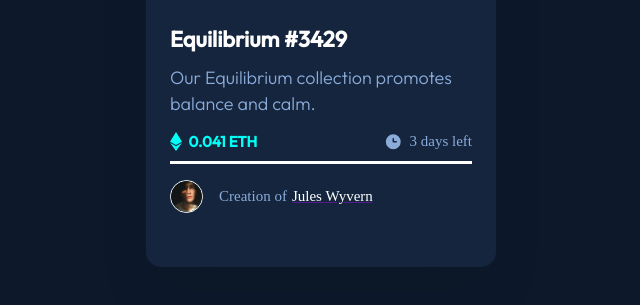
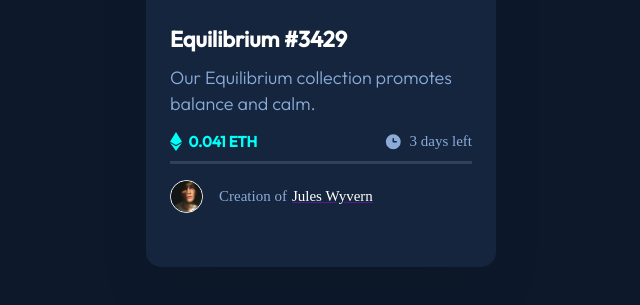
Before and after one commit to mnasr118/NFT-CARD-Front-END-Mentor, a plain HTML site: page index.html in a window 1536 px wide. Shown: the part 431-736 px from the top of the page, without its empty margins (447-1087 px from the left). Drawn offline with Linux system fonts and the light colour scheme.

Commit message:
attempt 2

```diff
--- a/styles/_card.scss
+++ b/styles/_card.scss
@@ -46,7 +46,7 @@
 
 				border: 1px;
 				border-bottom: solid;
-				border-color: $White;
+				border-color: $Very-dark-blue-line;
 				.title {
 					font-family: $Outfit;
 					font-weight: 600;
--- a/styles/_mobile-card.scss
+++ b/styles/_mobile-card.scss
@@ -45,7 +45,7 @@
 
 			border: 1px;
 			border-bottom: solid;
-			border-color: $White;
+			border-color: $Very-dark-blue-line;
 			.title {
 				font-family: $Outfit;
 				font-weight: 600;
```
Also changed, not shown: main.css, 1 other file.
